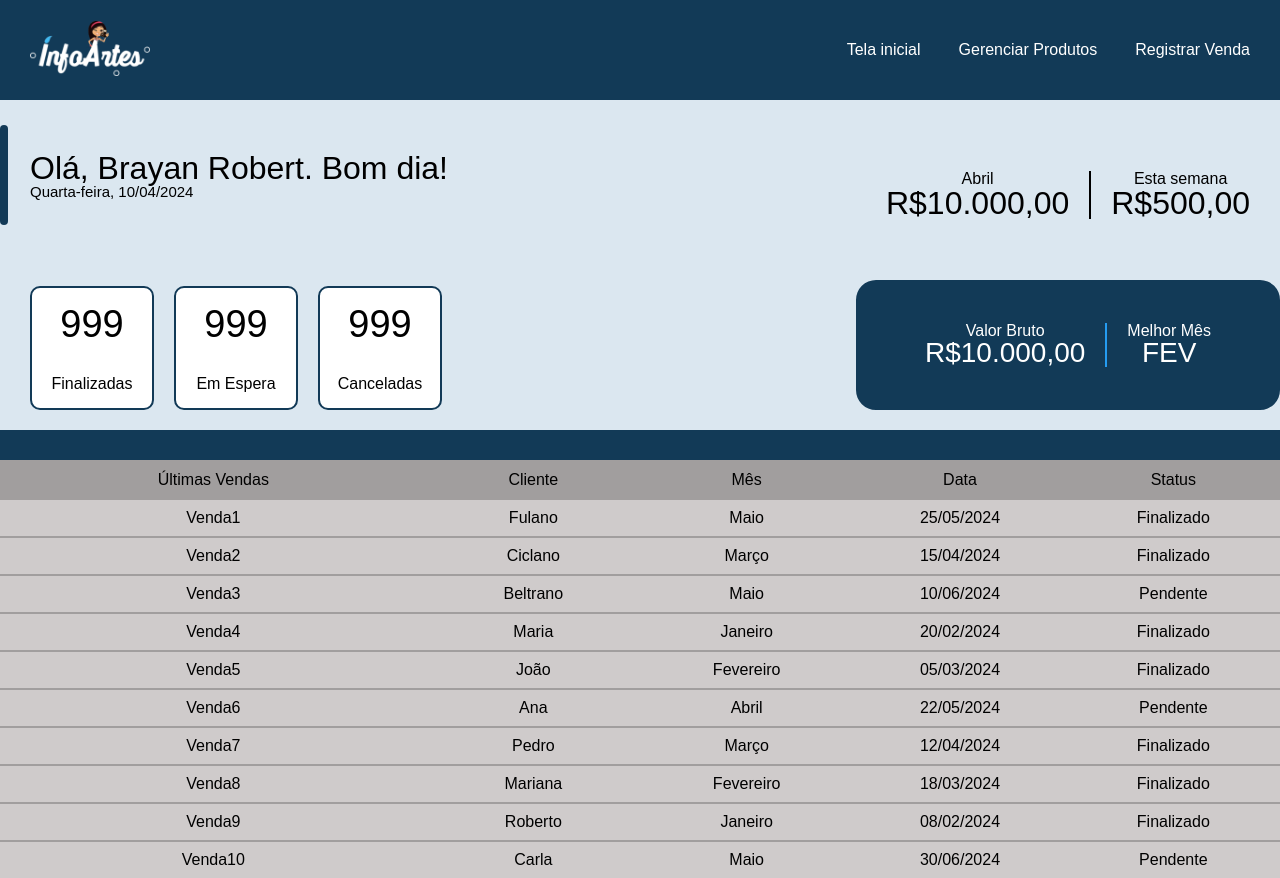
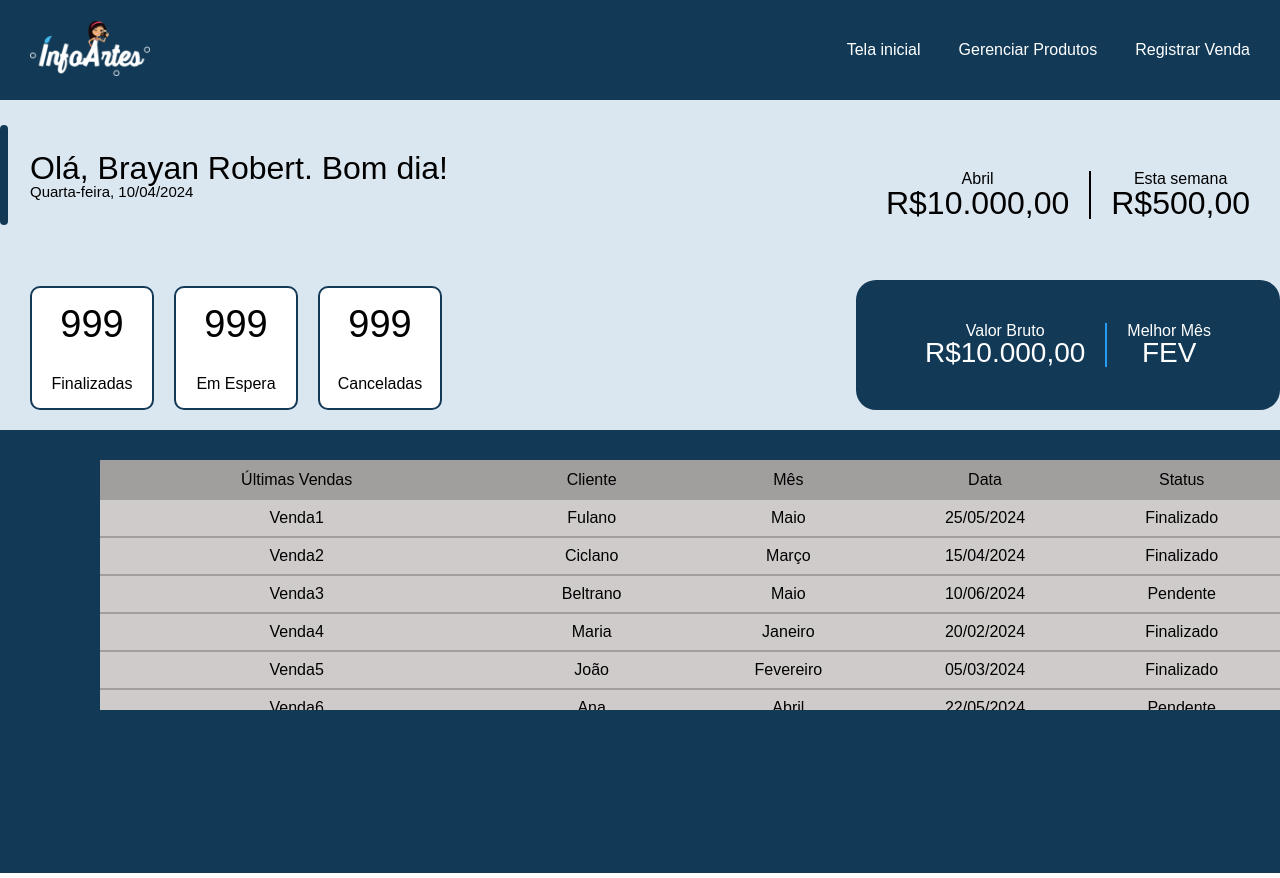
Before and after one commit to BrayanRobertDev01/FRONT_INFOARTES, a React (Create React App) app: page / in a window 1280 px wide. Built offline with nearby package versions, Linux system fonts and the light colour scheme; a web font is replaced by a local one.

Commit message:
Tentando corrigir css

```diff
--- a/src/styles/Home.scss
+++ b/src/styles/Home.scss
@@ -105,6 +105,6 @@
         width: 100%;
         padding-top: 30px;
         background-color: $azulEscuro;
-        height: 57.8%;
+        height: 57.7%;
     }
 }
--- a/src/styles/HomeTable.scss
+++ b/src/styles/HomeTable.scss
@@ -1,8 +1,27 @@
 @import "variables";
 @import "functions";
 
+::-webkit-scrollbar {
+  width: 12px; /* Largura da barra de rolagem */
+}
+
+/* Track (parte de trás) da barra de rolagem */
+::-webkit-scrollbar-track {
+  background: #0b2335; /* Cor de fundo */
+}
+
+/* Thumb (parte da barra de rolagem que o usuário pode arrastar) */
+::-webkit-scrollbar-thumb {
+  background: #218bd1; /* Cor do indicador de rolagem */
+  border-radius: 6px; /* Borda arredondada */
+}
+
 .HomeTableContainer {
     max-width: 1400px;
+    max-height: 250px;
+    padding-left: 100px;
+    overflow: auto;
+
     @include centralizarConteudo();
     ul {
         // padding: 5px;
```
